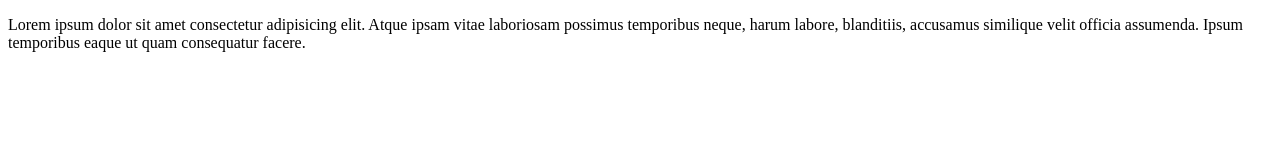
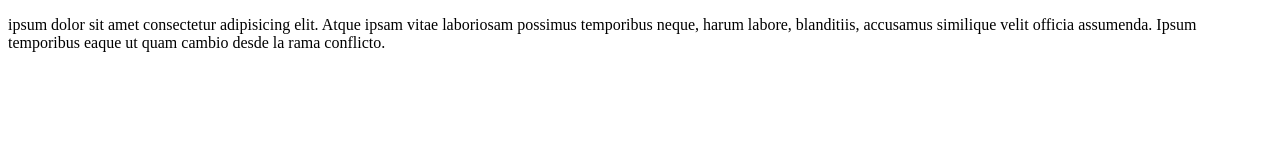
Before and after one commit to martinscrocca/repo23026, a plain HTML site: page index.html in a window 1280 px wide. Drawn offline with Linux system fonts and the light colour scheme.

Commit message:
primer cambio de rama conflicto

```diff
--- a/index.html
+++ b/index.html
@@ -7,6 +7,7 @@
     <title>Document</title>
 </head>
 <body>
-    <p>Lorem ipsum dolor sit amet consectetur adipisicing elit. Atque ipsam vitae laboriosam possimus temporibus neque, harum labore, blanditiis, accusamus similique velit officia assumenda. Ipsum temporibus eaque ut quam consequatur facere.</p>
+    <p> ipsum dolor sit amet consectetur adipisicing elit. Atque ipsam vitae laboriosam possimus temporibus neque, harum labore, blanditiis, accusamus similique velit officia assumenda. Ipsum temporibus eaque ut quam cambio desde la rama conflicto.</p>
+
 </body>
 </html>
```
